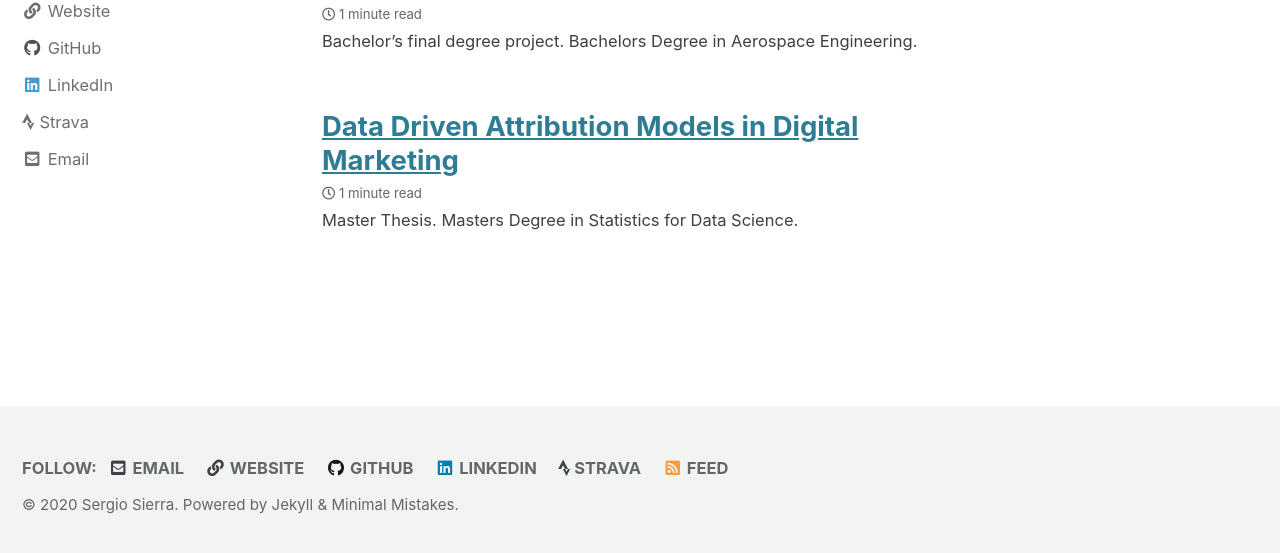
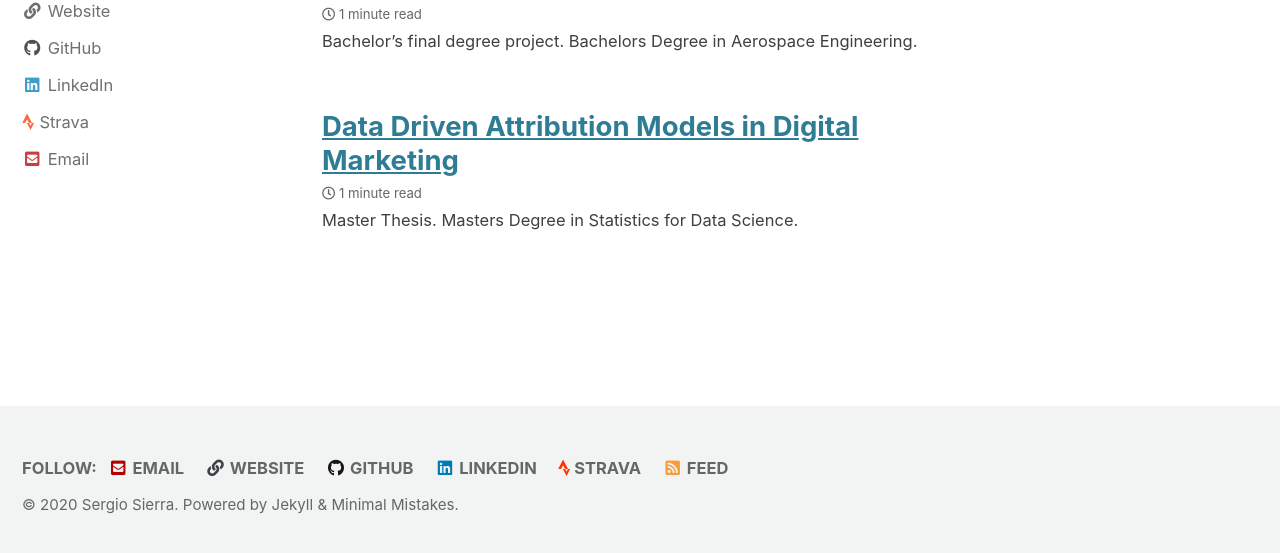
Before and after one commit to sesiga/sesiga.github.io, a Jekyll site: the page built from index.html, in a window 1280 px wide. Shown: the part 339-892 px from the top of the page. Built offline with Jekyll 4.4.1, drawn with Linux system fonts in a browser that asks for light colours; cached includes are drawn as plain includes; the list of posts is cut into pages by our own code.

Commit message:
update _utilities.scss

```diff
--- a/_sass/minimal-mistakes/_utilities.scss
+++ b/_sass/minimal-mistakes/_utilities.scss
@@ -324,6 +324,14 @@ body:hover .visually-hidden button {
   .fa-xing-square {
     color: $xing-color;
   }
+
+  .fa-strava {
+    color: #ff3300;
+  }
+
+  .fa-envelope-square {
+    color: #b50000;
+  }
 }
 
 /*
```
